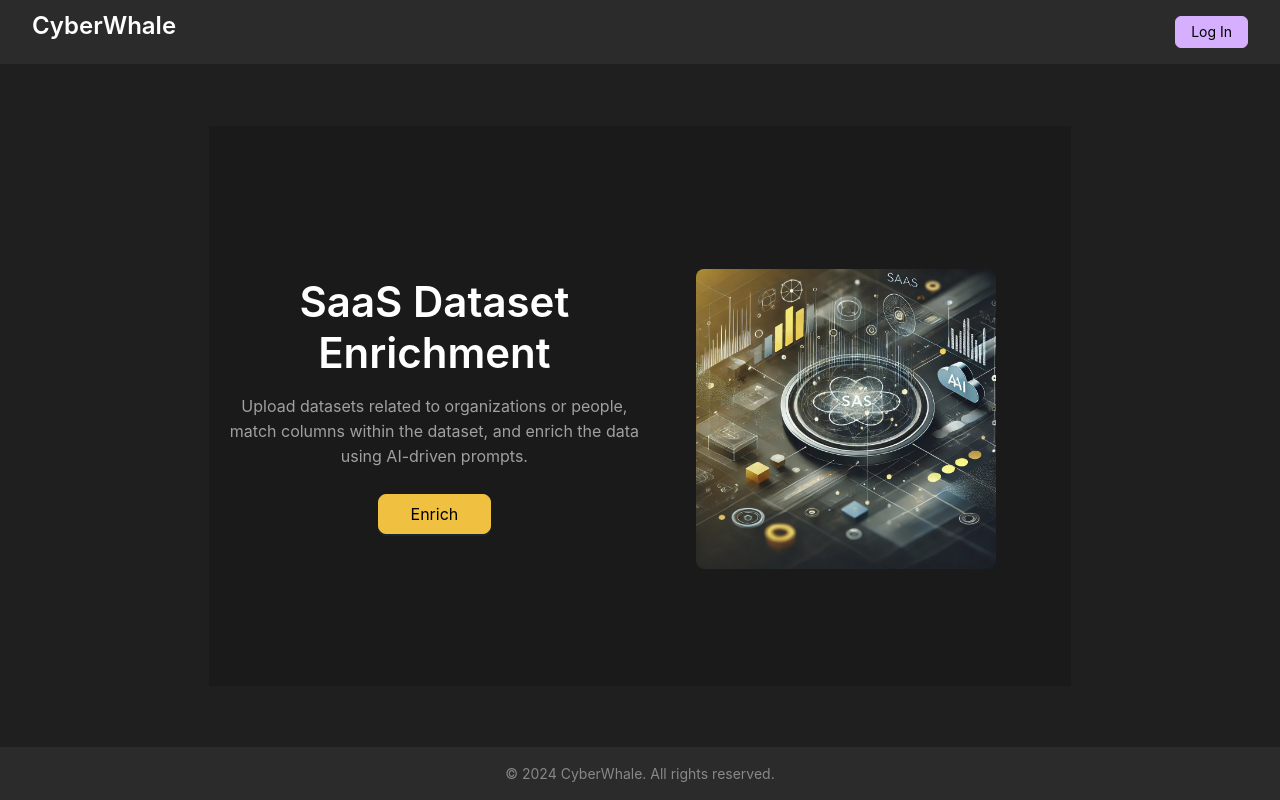
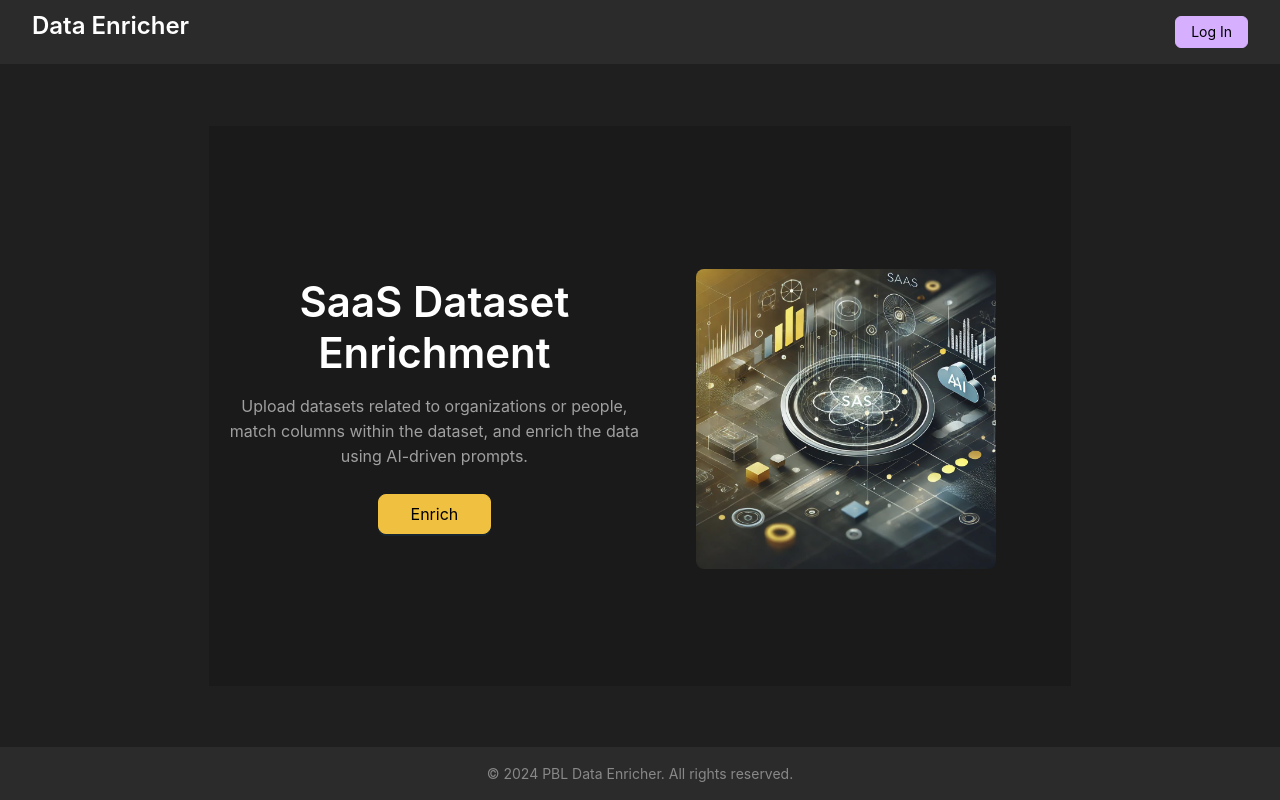
Before and after one commit to DimonBel/data-saas, a Next.js app in the folder frontend/: page / in a window 1280 px wide. Built offline with nearby package versions, Linux system fonts and the light colour scheme; no server answers.

Commit message:
updated README and updated project title

```diff
--- a/frontend/src/app/components/MainPage/AppLayout.tsx
+++ b/frontend/src/app/components/MainPage/AppLayout.tsx
@@ -20,7 +20,7 @@ const AppLayout: React.FC<LayoutProps> = ({ children }) => {
     <Layout className="min-h-screen bg-gray-900 text-white flex flex-col">
       <Header className="bg-gray-800 py-4 px-8 flex justify-between items-center">
         <Link href="/">
-          <Title level={3} className="text-white">CyberWhale</Title>
+          <Title level={3} className="text-white">Data Enricher</Title>
         </Link>
         <div>
           {status === "unauthenticated" ? (
@@ -65,7 +65,7 @@ const AppLayout: React.FC<LayoutProps> = ({ children }) => {
         {children}
       </Content>
       <Footer className="bg-gray-800 py-4 px-8 text-center text-gray-400">
-        <p>&copy; {new Date().getFullYear()} CyberWhale. All rights reserved.</p>
+        <p>&copy; {new Date().getFullYear()} PBL Data Enricher. All rights reserved.</p>
       </Footer>
     </Layout>
   );
--- a/frontend/src/app/layout.tsx
+++ b/frontend/src/app/layout.tsx
@@ -7,7 +7,7 @@ import { auth } from "@/app/auth"
 const inter = Inter({ subsets: ["latin"] });
 
 export const metadata = {
-  title: "CyberWhale",
+  title: "Data Enricher",
   description: "Generated by create next app",
 };
 
```
Also changed, not shown: 2 other files (tests, documents, lock files or other folders).
